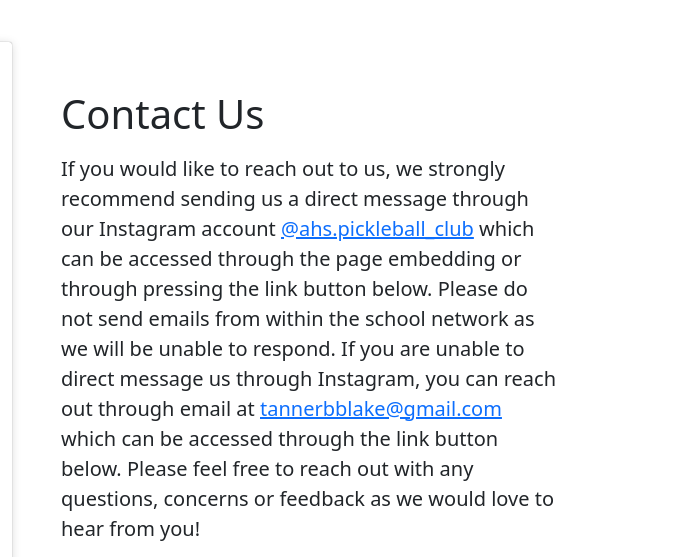
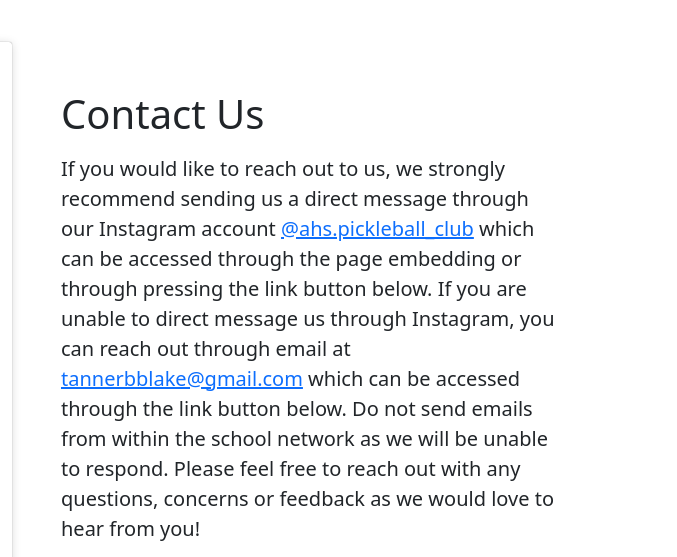
Before and after one commit to tannerbblake/tannerbblake.github.io, a plain HTML site: page contact.html in a window 1280 px wide. Shown: the part 113-670 px from the top of the page, 603-1280 px from the left. Drawn offline with nearby package versions, Linux system fonts and the light colour scheme; a script that the page names is missing.

Commit message:
put sentence in the wrong spot

```diff
--- a/contact.html
+++ b/contact.html
@@ -37,7 +37,7 @@
                     </div>
                     <div class="col-md-6" style="margin-top: 10px;">
                         <h2 class="h1 mb-3">Contact Us</h2>
-                        <p class="lead">If you would like to reach out to us, we strongly recommend sending us a direct message through our Instagram account <a href="https://www.instagram.com/ahs.pickleball_club/">@ahs.pickleball_club</a> which can be accessed through the page embedding or through pressing the link button below. Please do not send emails from within the school network as we will be unable to respond. If you are unable to direct message us through Instagram, you can reach out through email at <a href="mailto:tannerbblake@gmail.com">tannerbblake@gmail.com</a> which can be accessed through the link button below. Please feel free to reach out with any questions, concerns or feedback as we would love to hear from you!</p>
+                        <p class="lead">If you would like to reach out to us, we strongly recommend sending us a direct message through our Instagram account <a href="https://www.instagram.com/ahs.pickleball_club/">@ahs.pickleball_club</a> which can be accessed through the page embedding or through pressing the link button below. If you are unable to direct message us through Instagram, you can reach out through email at <a href="mailto:tannerbblake@gmail.com">tannerbblake@gmail.com</a> which can be accessed through the link button below. Do not send emails from within the school network as we will be unable to respond. Please feel free to reach out with any questions, concerns or feedback as we would love to hear from you!</p>
                         <div class="d-flex">
                             <a href="https://www.instagram.com/ahs.pickleball_club/">
                                 <button class="btn btn-outline-dark flex-shrink-0" type="button" style="margin-right: 10px;">
```
